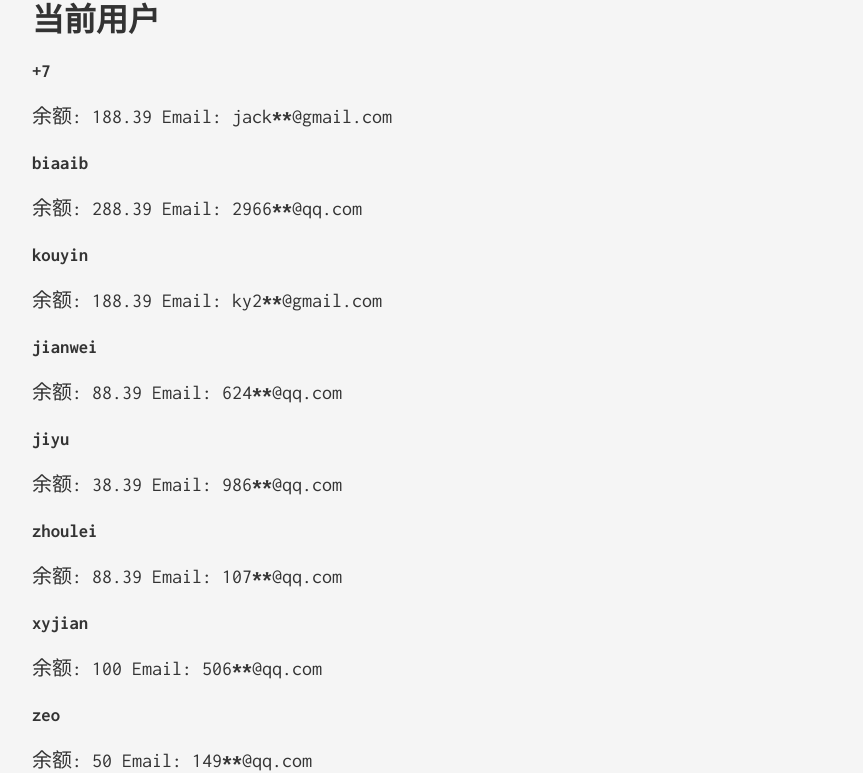
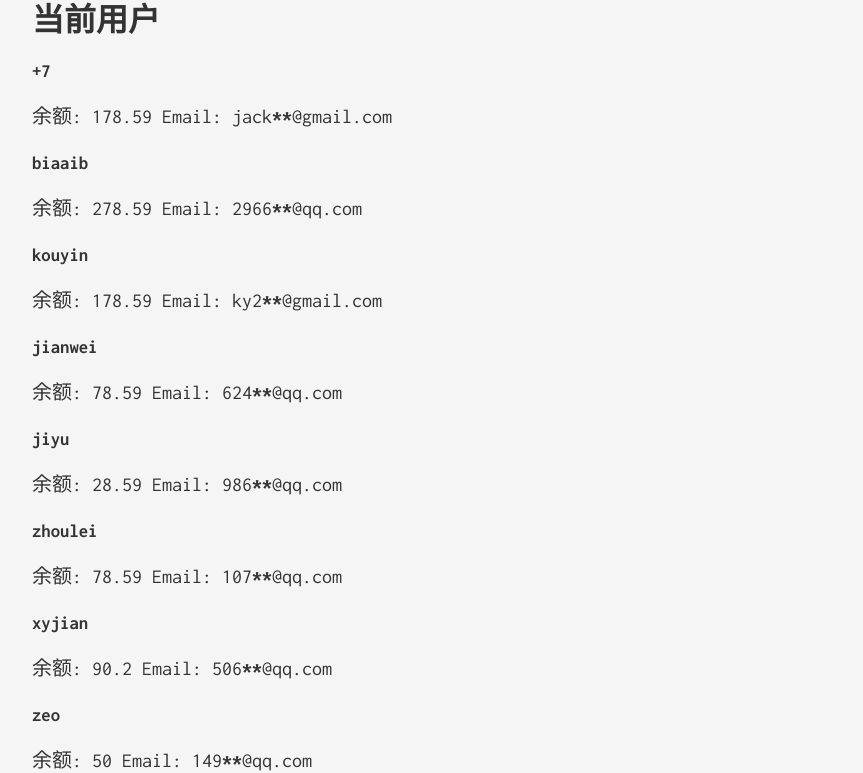
Before and after one commit to Prince-Laharl/Prince-Laharl.github.io, a Jekyll site: the page built from _posts/2016-11-27-77vpn-list.markdown, in a window 1280 px wide and 1400 px high. Shown: the part 480-1253 px from the top of the window, without its empty margins (208-1071 px from the left). Built offline with Jekyll 4.4.1, drawn with Linux system fonts in a browser that asks for light colours.

Commit message:
Update 2016-11-27-77vpn-list.markdown

```diff
--- a/_posts/2016-11-27-77vpn-list.markdown
+++ b/_posts/2016-11-27-77vpn-list.markdown
@@ -9,32 +9,32 @@ categories: [programming]
 # 当前用户
 
 ### +7
-余额: 188.39
+余额: 178.59
 Email: jack******@gmail.com
 
 ### biaaib
-余额: 288.39
+余额: 278.59
 Email: 2966******@qq.com
 
 
 ### kouyin
-余额: 188.39
+余额: 178.59
 Email: ky2******@gmail.com
 
 ### jianwei
-余额: 88.39
+余额: 78.59
 Email: 624******@qq.com
 
 ### jiyu
-余额: 38.39
+余额: 28.59
 Email: 986******@qq.com
 
 ### zhoulei
-余额: 88.39
+余额: 78.59
 Email: 107******@qq.com
 
 ### xyjian
-余额: 100
+余额: 90.2
 Email: 506******@qq.com
 
 ### zeo
```
